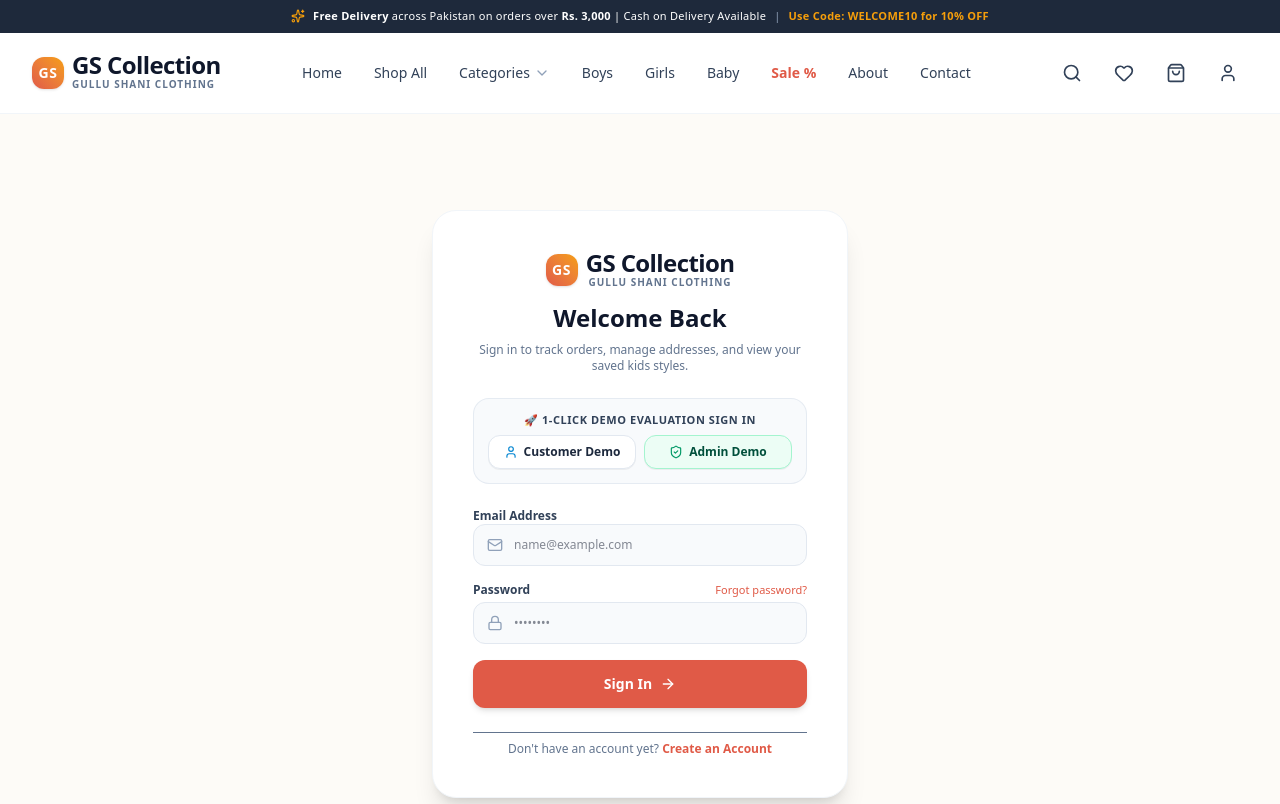
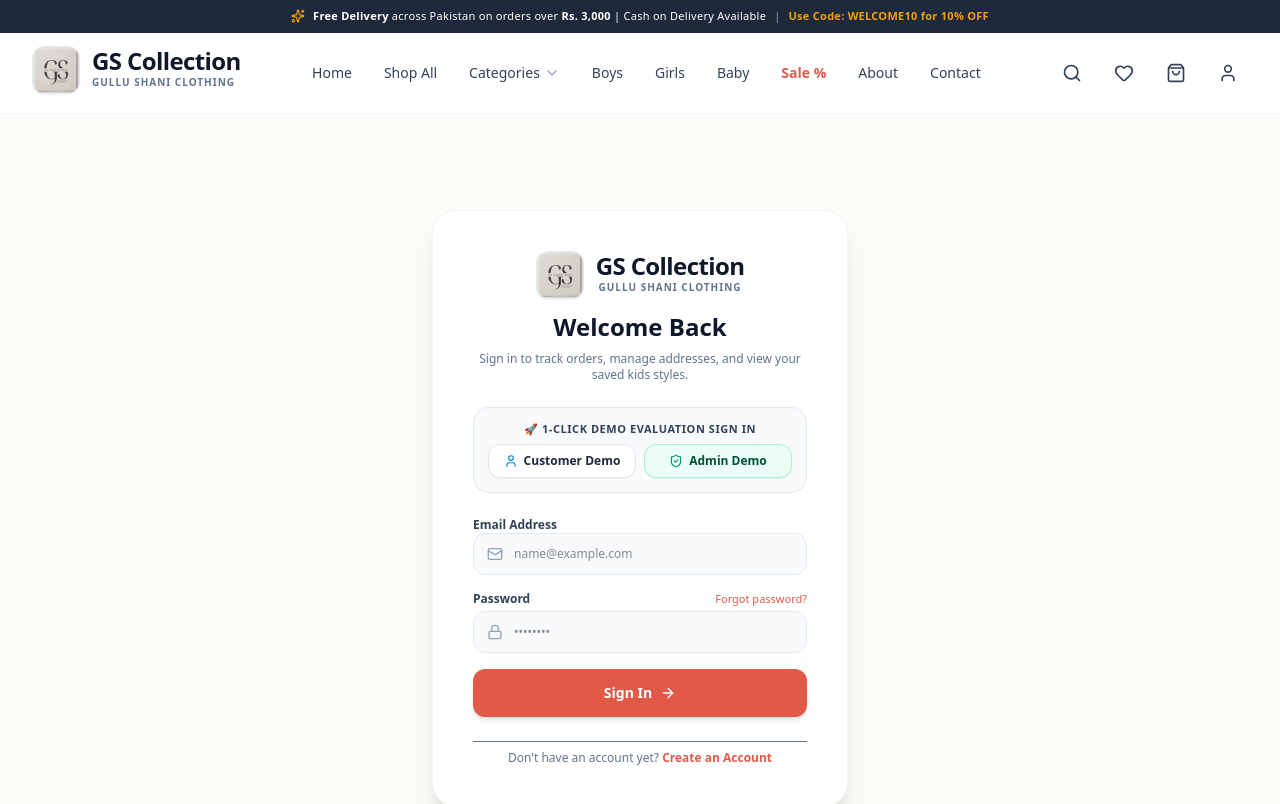
Before and after one commit to Gulfam16/gs-collection, a Next.js app: page /login in a window 1280 px wide. Shown: the top 804 px of the page. Built offline with nearby package versions, Linux system fonts and the light colour scheme.

Commit message:
feat: add luxury GS Collection logo emblem across site

```diff
--- a/src/components/ui/Logo.tsx
+++ b/src/components/ui/Logo.tsx
@@ -1,5 +1,5 @@
 import Link from "next/link";
-import { Sparkles } from "lucide-react";
+import Image from "next/image";
 
 interface LogoProps {
   className?: string;
@@ -8,35 +8,46 @@ interface LogoProps {
 }
 
 export function Logo({ className = "", isDark = false, size = "md" }: LogoProps) {
-  const sizeClasses = {
-    sm: "text-lg",
-    md: "text-2xl",
-    lg: "text-3xl",
+  const dimensions = {
+    sm: { width: 36, height: 36, text: "text-lg", sub: "text-[9px]" },
+    md: { width: 48, height: 48, text: "text-2xl", sub: "text-[10px]" },
+    lg: { width: 60, height: 60, text: "text-3xl", sub: "text-[11px]" },
   };
 
-  const badgeSizes = {
-    sm: "w-6 h-6 text-xs",
-    md: "w-8 h-8 text-sm",
-    lg: "w-10 h-10 text-base",
-  };
+  const current = dimensions[size];
 
   return (
-    <Link href="/" className={`inline-flex items-center gap-2 group transition-all ${className}`}>
+    <Link href="/" className={`inline-flex items-center gap-3 group transition-all ${className}`}>
+      {/* Brand Monogram Emblem */}
       <div
-        className={`${badgeSizes[size]} rounded-xl bg-gradient-to-tr from-[#E05A47] to-[#F59E0B] text-white flex items-center justify-center font-black tracking-wider shadow-sm group-hover:scale-105 transition-transform`}
+        className={`relative overflow-hidden rounded-xl border transition-transform group-hover:scale-105 shrink-0 ${
+          isDark
+            ? "border-slate-700 bg-white/95 shadow-sm"
+            : "border-slate-200/80 bg-white shadow-xs"
+        }`}
+        style={{ width: current.width, height: current.height }}
       >
-        GS
+        <Image
+          src="/images/logo.png"
+          alt="GS Collection Logo"
+          width={current.width}
+          height={current.height}
+          priority
+          className="object-cover w-full h-full"
+        />
       </div>
+
+      {/* Brand Typography */}
       <div className="flex flex-col">
         <span
-          className={`font-black tracking-tight leading-none ${sizeClasses[size]} ${
+          className={`font-black tracking-tight leading-none ${current.text} ${
             isDark ? "text-white" : "text-slate-900"
           }`}
         >
           GS Collection
         </span>
         <span
-          className={`text-[10px] uppercase font-semibold tracking-widest ${
+          className={`uppercase font-bold tracking-widest mt-0.5 ${current.sub} ${
             isDark ? "text-slate-400" : "text-slate-500"
           }`}
         >
```
Also changed, not shown: public/images/logo.png (added).
